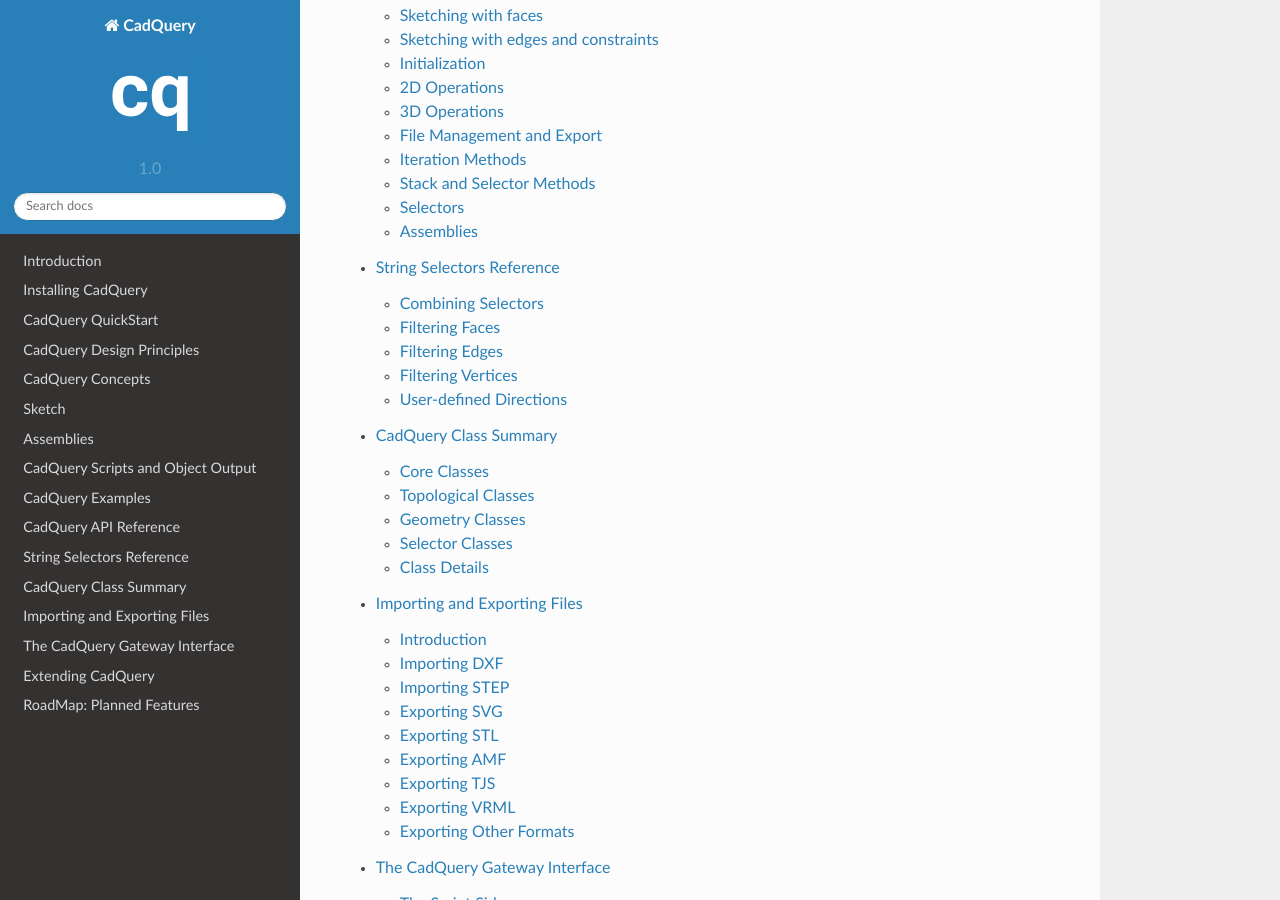
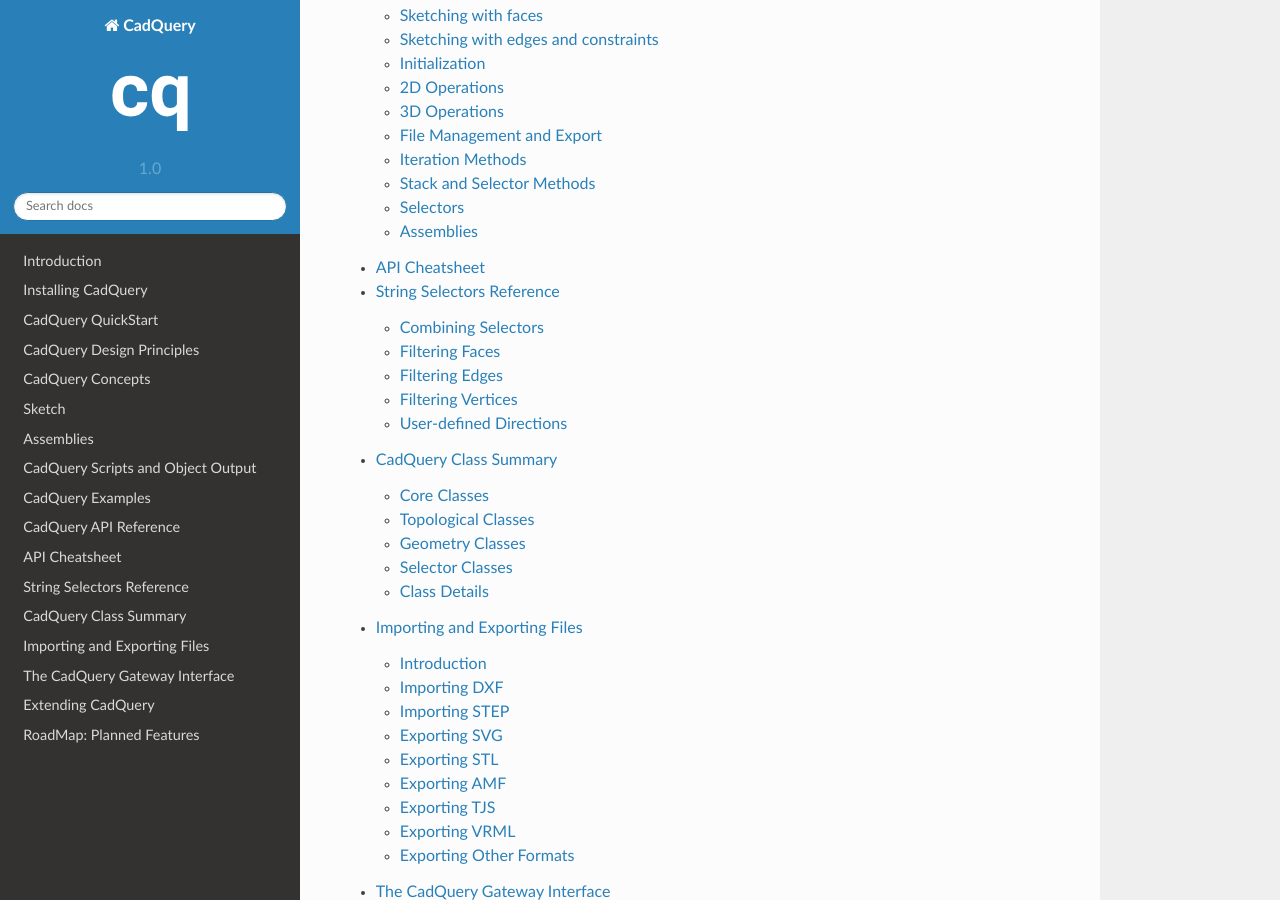
Before and after one commit to CadQuery/cadquery, a Sphinx documentation site: the page built from doc/index.rst, in a window 1280 px wide and 900 px high, scrolled down 3048 px. Built offline with Sphinx 7.4.7 and the Read the Docs theme 2.0.0, drawn with Linux system fonts in a browser that asks for light colours.

Commit message:
Adding cheatsheet link to docs sidebar

```diff
--- a/doc/index.rst
+++ b/doc/index.rst
@@ -43,6 +43,7 @@
     fileformat.rst
     examples.rst
     apireference.rst
+    API Cheatsheet <https://cadquery.readthedocs.io/en/latest/_static/cadquery_cheatsheet.html>
     selectors.rst
     classreference.rst
     importexport.rst
```
